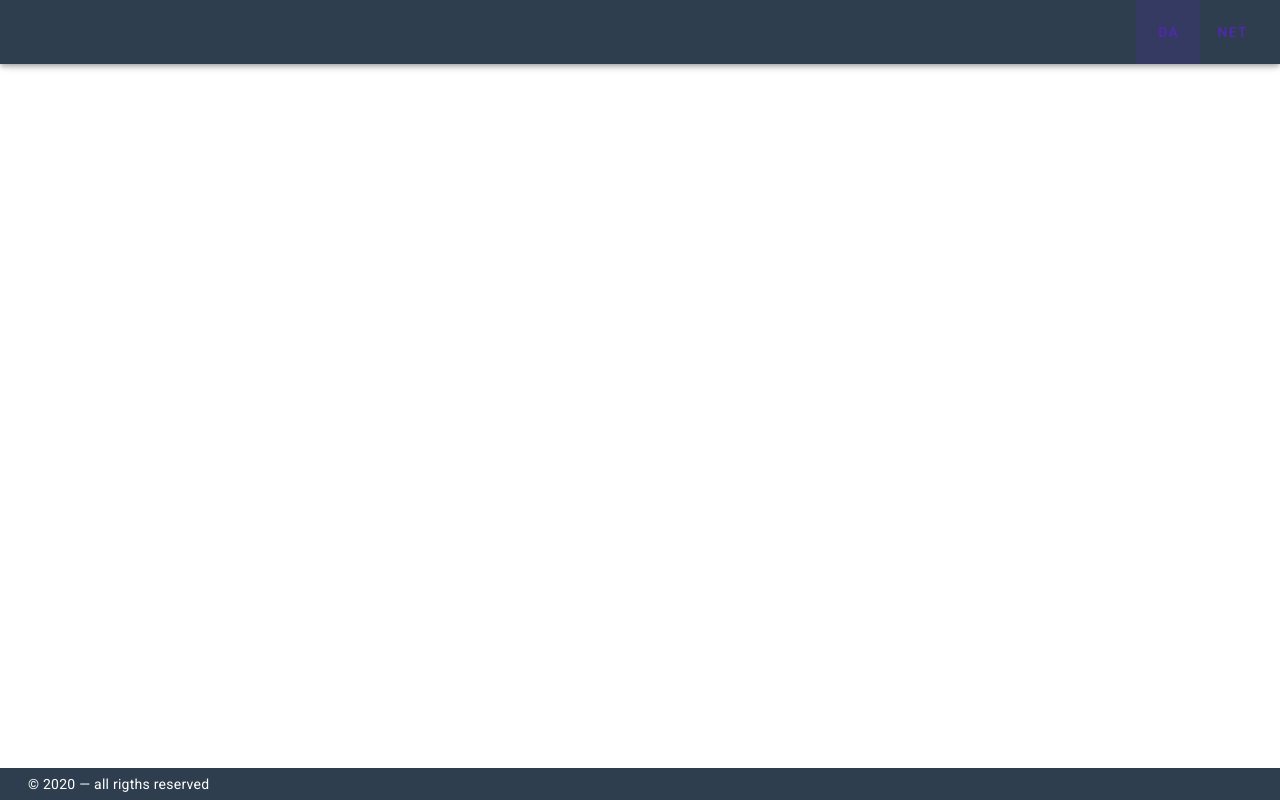
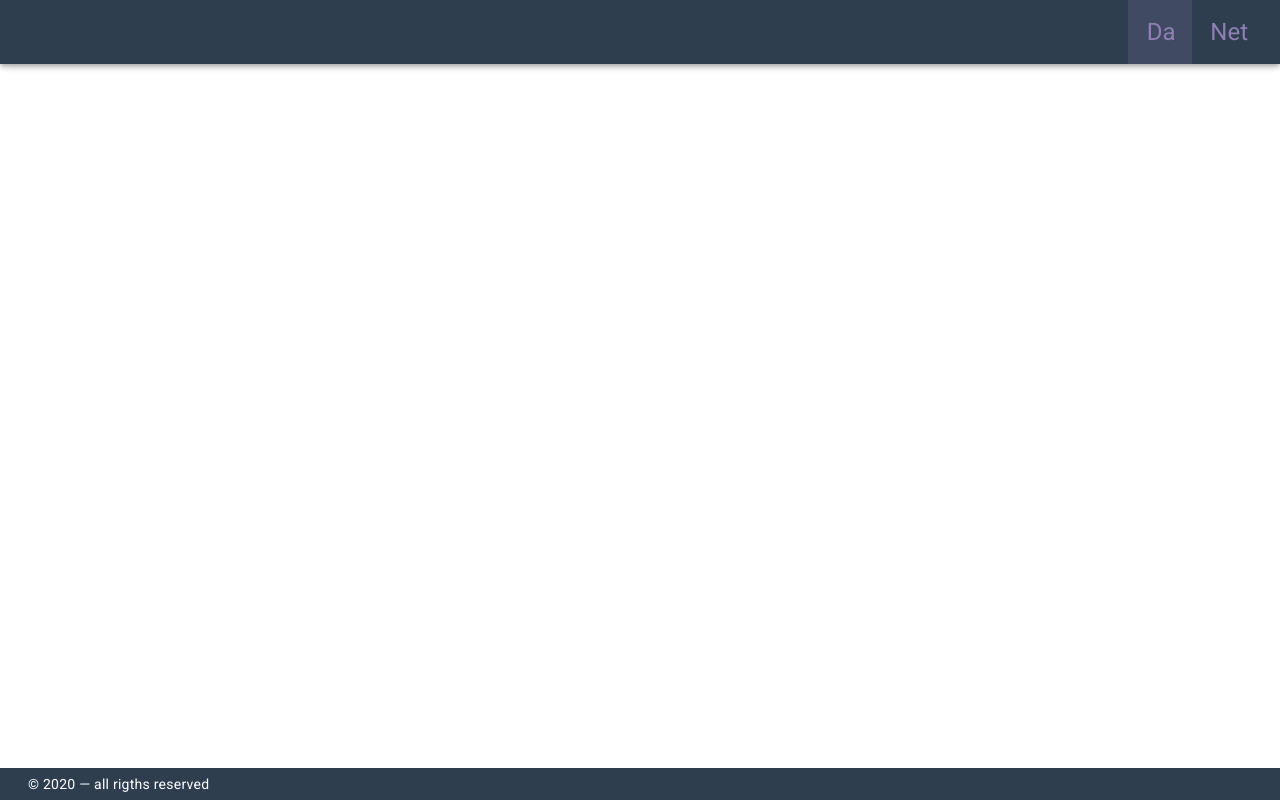
Before and after one commit to KamiMeow/EventBand, a Vue app: page / in a window 1280 px wide. Built offline with nearby package versions, Linux system fonts and the light colour scheme.

Commit message:
Добавил переменые vuetify

```diff
--- a/src/App.vue
+++ b/src/App.vue
@@ -30,6 +30,10 @@ export default {
 </script>
 
 <style>
+.title--font {
+  font-family: 'Baloo Bhaina 2'
+}
+
 .cursor--pointer {
   cursor: pointer;
 }
--- a/src/components/layout/MainLayout/TheToolbar.vue
+++ b/src/components/layout/MainLayout/TheToolbar.vue
@@ -10,7 +10,7 @@
         v-for="item in toolbarItems"
         :key="item.link"
         :to="item.link"
-        class="toolbar--items"
+        class="toolbar--items title--font headline text-none"
         color="secondary"
         text
       >
@@ -22,8 +22,8 @@
 
 <script>
 const toolbarItems = [
-  { title: 'da',  link: '/'     },
-  { title: 'net', link: '/net'  },
+  { title: 'Da',  link: '/'     },
+  { title: 'Net', link: '/net'  },
 ];
 
 export default {
--- a/src/plugins/vuetify.js
+++ b/src/plugins/vuetify.js
@@ -5,19 +5,18 @@ Vue.use(Vuetify);
 
 export default new Vuetify({
   theme: {
-      options: {
-        customProperties: true,
-      },
+    options: {
+      customProperties: true,
+    },
     themes: {
       light: {
-        primary: '#2e3e4f',
-        secondary: '#5227b4',
-        accent: '#cfd108',
-        warning: '#fe891f',
-
-        error: '#FF5252',
-        info: '#2196F3',
-        success: '#4CAF50',
+        primary:    '#2E3E4F',
+        secondary:  '#8F7FB4',
+        accent:     '#842FAC',
+        warning:    '#FE891F',
+        error:      '#FF5252',
+        info:       '#2196F3',
+        success:    '#4CAF50',
       },
     },
   },
--- /dev/null
+++ b/src/scss/variables.scss
@@ -0,0 +1,9 @@
+@import url('https://fonts.googleapis.com/css?family=Josefin+Sans:100,300,400,500,600,700&display=swap');
+@import url('https://fonts.googleapis.com/css?family=Baloo+Bhaina+2:400,500,700&display=swap');
+
+$heading-font-family: 'Baloo Bhaina 2';
+$body-font-family: 'Josefin Sans';
+$title-font: 'Josefin Sans';
+
+$border-radius-root: 0px;
+$font-size-root: 16px;
```
